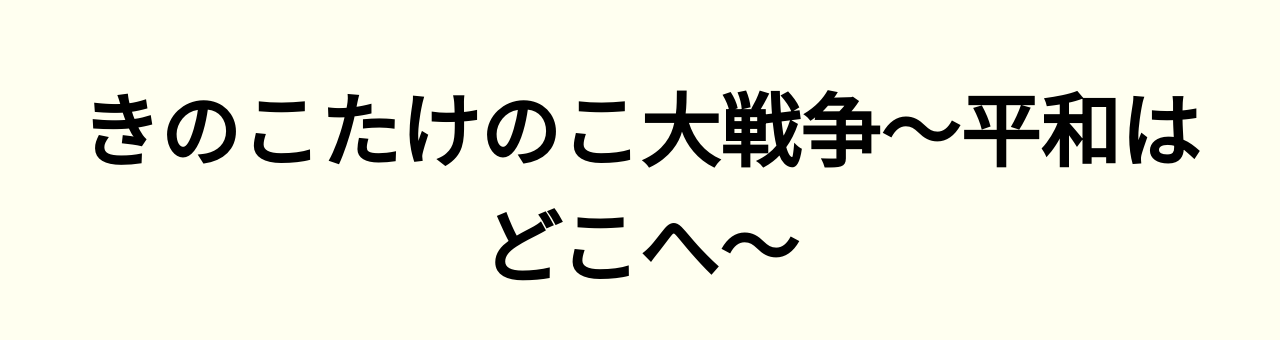
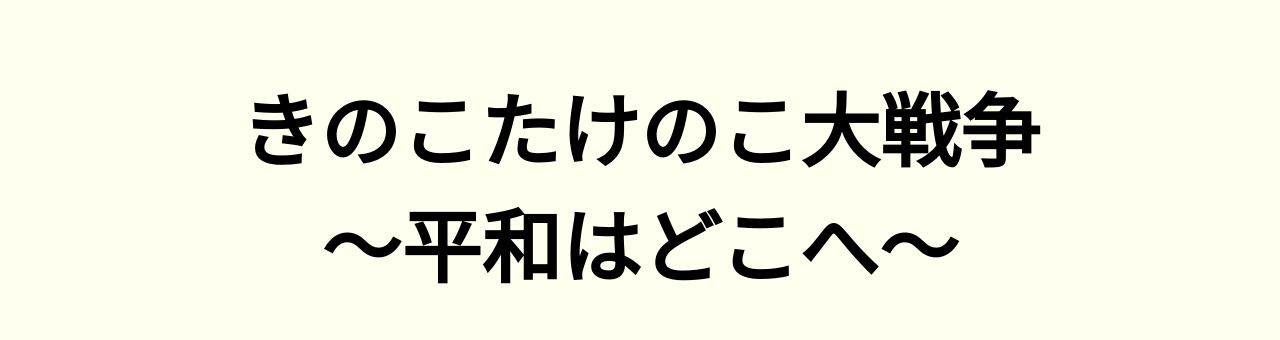
Before and after one commit to Okonomiyaki1234/shuku-theater-club-home, a plain HTML site: page kinotake.html in a window 1280 px wide. Shown: the top 340 px of the page. Drawn offline with Linux system fonts and the light colour scheme.

Commit message:
Update heading format in kinotake.html

```diff
--- a/kinotake.html
+++ b/kinotake.html
@@ -7,7 +7,7 @@
     <title>Home</title>
 </head>
 <body>
-    <h1>きのこたけのこ大戦争～平和はどこへ～</h1>
+    <h1>きのこたけのこ大戦争<br>～平和はどこへ～</h1>
     <marquee scrollamount="15:" style="color:white; font-size:20pt;">文化祭公演　一日目11:45開演!　二日目10:15開演!</marquee>
     <div class="block">
         <img src="img/kinotake_poster.jpg" alt="ポスター表面です"><!--フライヤーを貼る-->
```
